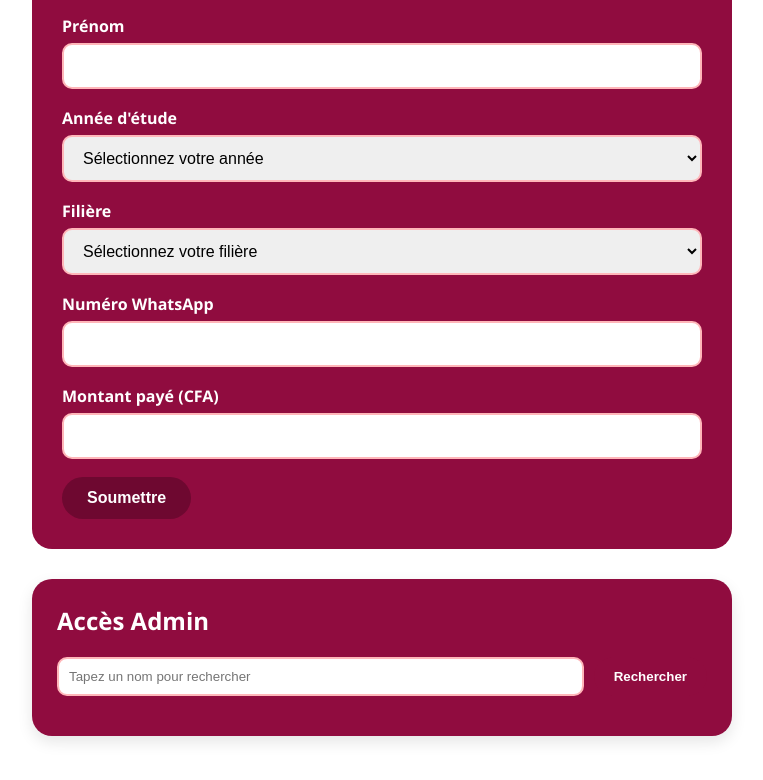
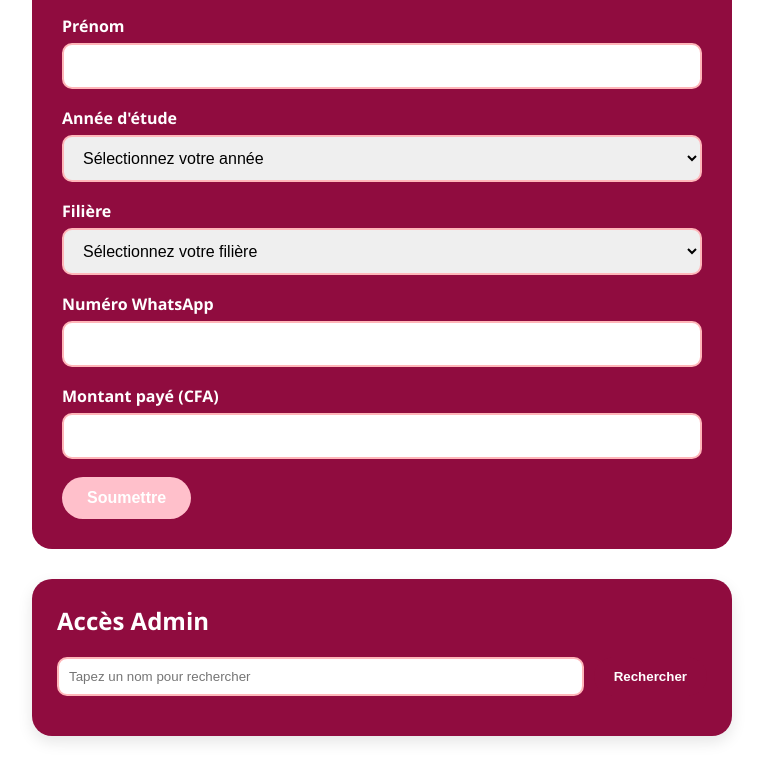
Before and after one commit to djaglalaurent/avis-etudiants, a plain HTML site: page index.html in a window 1280 px wide. In both pictures the pointer is over the button "Soumettre". Shown: the part 340-1120 px from the top of the page, without its empty margins (258-1021 px from the left). Drawn offline with Linux system fonts and the light colour scheme.

Commit message:
Update style.css

```diff
--- a/style.css
+++ b/style.css
@@ -94,7 +94,7 @@ body {
 }
 
 .submit-btn:hover {
-    background-color: #6e0830;
+    background-color: pink;
 }
 
 /* CONFIRMATION */
```
